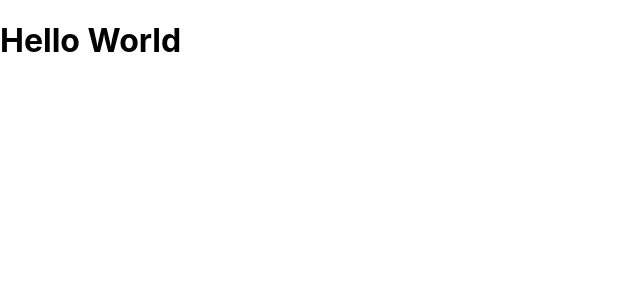
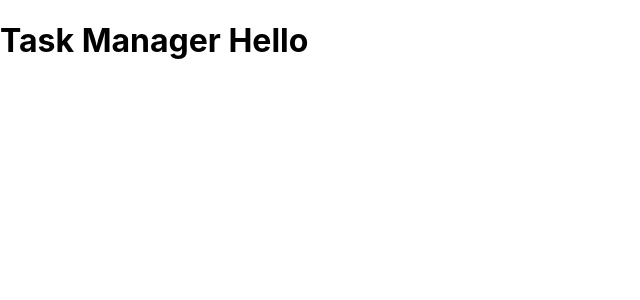
Before and after one commit to xaviranik/react-task-manager, a React (Create React App) app: page / in a window 1280 px wide. Shown: the top 300 px of the page, without its empty margins (0-640 px from the left). Built offline with nearby package versions, Linux system fonts and the light colour scheme.

Commit message:
add:  component & prop

```diff
--- a/src/App.js
+++ b/src/App.js
@@ -1,7 +1,9 @@
+import Header from "./components/Header";
+
 function App() {
   return (
     <div className="container">
-      <h1>Hello World</h1>
+      <Header title="Hello" />
     </div>
   );
 }
--- /dev/null
+++ b/src/components/Header.js
@@ -0,0 +1,13 @@
+const Header = ({ title }) => {
+  return (
+    <div>
+      <h1>Task Manager {title}</h1>
+    </div>
+  );
+};
+
+Header.defaultProps = {
+  title: "Default Title",
+};
+
+export default Header;
```
